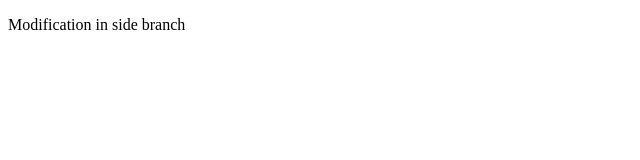
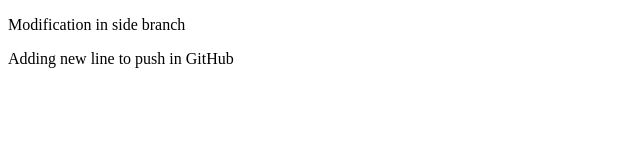
Before and after one commit to AlaaFJamal/New, a plain HTML site: page index.html in a window 1280 px wide. Shown: the whole page, without its empty margins (0-640 px from the left). Drawn offline with Linux system fonts and the light colour scheme.

Commit message:
Adding new line to push in GitHub

```diff
--- a/index.html
+++ b/index.html
@@ -5,6 +5,7 @@
 </head>
 <body>
 	<p>Modification in side branch</p>
+	<p>Adding new line to push in GitHub</p>
 
 </body>
 </html>
```
